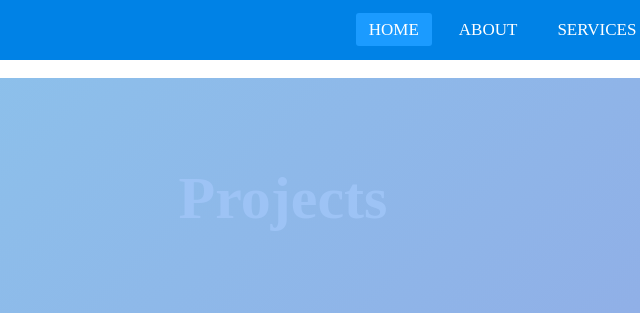
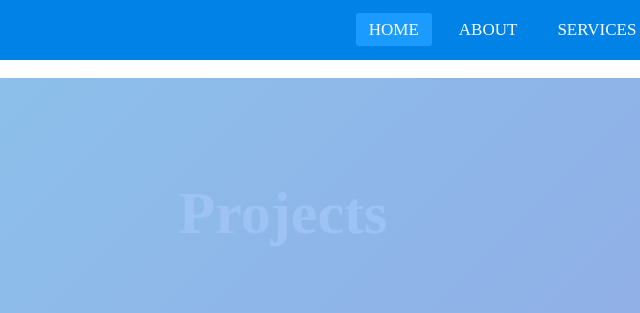
Before and after one commit to RycieOwO/RycieOwO.github.io, a plain HTML site: page index.html in a window 1280 px wide. Shown: the top 313 px of the page, 357-997 px from the left. Drawn offline with Linux system fonts and the light colour scheme.

Commit message:
Update style.css

```diff
--- a/style.css
+++ b/style.css
@@ -1,7 +1,7 @@
 html, a, label.logo, nav, *, shape, #check, .checkbtn, padding, nav ul {
-    cursor: url(hand-solid.svg), auto;
+    cursor: url('hand-solid.svg'), auto;
     color: #9dc3f5;
-    shadow-text: 5px 10px 15px 0px rgba(0,0,0,0.5);
+    text-shadow: 5px 10px 15px 0px rgba(0,0,0,0.5);
 }
 
 * {
@@ -129,7 +129,7 @@ a.active,a:hover {
     color: white;
     font-size: 30px;
     z-index: 3;
-    padding: 30px;
+    padding: 30px 30px 0 30px;
 }
 
 .shape {
```
